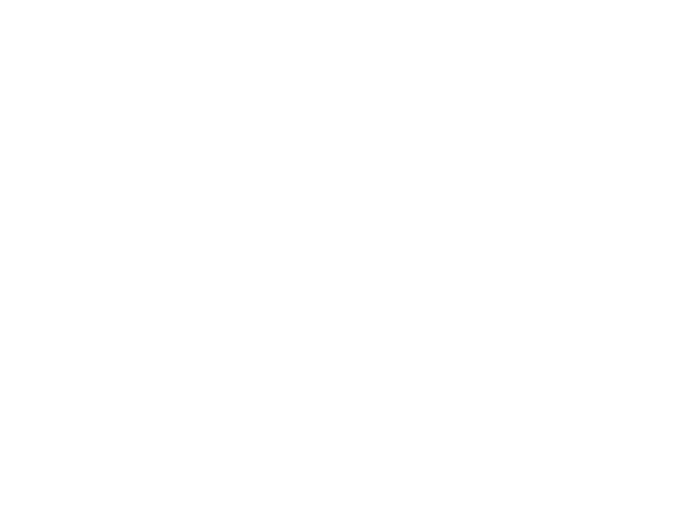
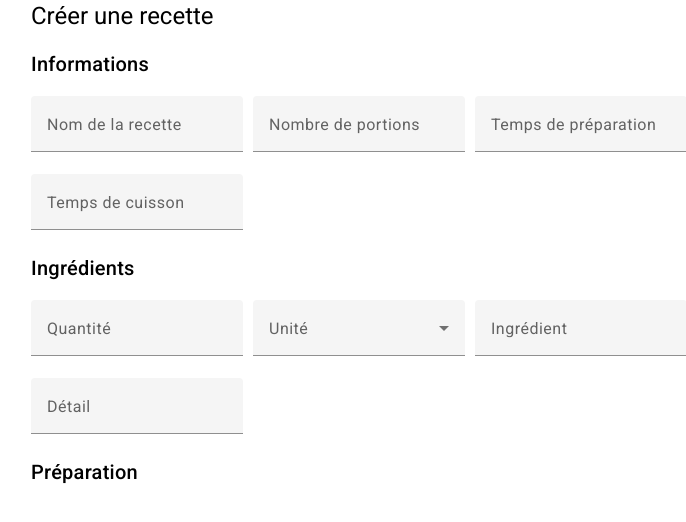
Before and after one commit to mbelair/recette, an Angular app in the folder recette/: page /create-recette in a window 1280 px wide. Before the commit this address led to /. Shown: the top 522 px of the page, without its empty margins (225-911 px from the left). Built offline with nearby package versions, Linux system fonts and the light colour scheme.

Commit message:
more progress

```diff
--- a/recette/src/app/app.routes.ts
+++ b/recette/src/app/app.routes.ts
@@ -4,4 +4,6 @@ export const routes: Routes = [
     { path: '', redirectTo: '/recette', pathMatch: 'full' },
     { path: 'recette', loadComponent: () => import('./recette/recette.component').then(mod => mod.RecetteComponent) },
     { path: 'recette-detail/:id', loadComponent: () => import('./recette-detail/recette-detail.component').then(mod => mod.RecetteDetailComponent) },
+    { path: 'create-recette', loadComponent: () => import('./create-recette/create-recette.component').then(mod => mod.CreateRecetteComponent) },
+
 ];
--- /dev/null
+++ b/recette/src/app/create-recette-ingredient/create-recette-ingredient.component.html
@@ -0,0 +1,34 @@
+<mat-form-field>
+    <mat-label>Quantité</mat-label>
+    <input matInput type="number">
+</mat-form-field>
+<mat-form-field>
+    <mat-label>Unité</mat-label>
+    <mat-select>
+        <mat-optgroup label="Volume">
+            <mat-option value="one">tasse</mat-option>
+            <mat-option value="two">cuillère à soupe</mat-option>
+            <mat-option value="two">cuillère à thé</mat-option>
+            <mat-option value="two">mL</mat-option>
+        </mat-optgroup>
+        <mat-optgroup label="Poids">
+            <mat-option value="two">g</mat-option>
+            <mat-option value="two">lb</mat-option>
+        </mat-optgroup>
+        <mat-option value="two">Unité</mat-option>
+    </mat-select>
+</mat-form-field>
+<mat-form-field>
+    <mat-label>Ingrédient</mat-label>
+    <input #input [matAutocomplete]="auto" matInput [formControl]="inputCtrl" />
+    <mat-autocomplete #auto="matAutocomplete">
+        @for (ingredient of filteredIngredients | async; track ingredient) {
+        <mat-option [value]="ingredient">{{ingredient}}</mat-option>
+        }
+    </mat-autocomplete>
+</mat-form-field>
+<mat-form-field>
+    <mat-label>Détail</mat-label>
+    <input matInput />
+
+</mat-form-field>
--- /dev/null
+++ b/recette/src/app/create-recette-ingredient/create-recette-ingredient.component.scss
@@ -0,0 +1,3 @@
+mat-form-field {
+    margin-right: 10px;
+}
--- /dev/null
+++ b/recette/src/app/create-recette-ingredient/create-recette-ingredient.component.ts
@@ -0,0 +1,37 @@
+import { CommonModule } from '@angular/common';
+import { Component } from '@angular/core';
+import { FormControl, ReactiveFormsModule } from '@angular/forms';
+import { MatAutocompleteModule } from '@angular/material/autocomplete';
+import { MatFormFieldModule } from '@angular/material/form-field';
+import { MatInputModule } from '@angular/material/input';
+import { MatSelectModule } from '@angular/material/select';
+import { Observable, map, startWith } from 'rxjs';
+
+
+
+@Component({
+  selector: 'app-create-recette-ingredient',
+  standalone: true,
+  imports: [MatFormFieldModule, MatAutocompleteModule, CommonModule, ReactiveFormsModule, MatInputModule, MatSelectModule],
+  templateUrl: './create-recette-ingredient.component.html',
+  styleUrl: './create-recette-ingredient.component.scss'
+})
+export class CreateRecetteIngredientComponent {
+  filteredIngredients: Observable<string[]>;
+  inputCtrl = new FormControl('');
+  ingredients: string[] = [];
+  allIngredients: string[] = ['Pomme', 'Citron', 'Lime', 'Orange', 'Fraise'];
+
+  constructor() {
+    this.filteredIngredients = this.inputCtrl.valueChanges.pipe(
+      startWith(null),
+      map((ingredient: string | null) => (ingredient ? this._filter(ingredient) : this.allIngredients.slice())),
+    );
+  }
+
+  private _filter(value: string): string[] {
+    const filterValue = value.toLowerCase();
+
+    return this.allIngredients.filter(ingredient => ingredient.toLowerCase().includes(filterValue));
+  }
+}
--- /dev/null
+++ b/recette/src/app/create-recette/create-recette.component.html
@@ -0,0 +1,21 @@
+<h1>Créer une recette</h1>
+<h2>Informations</h2>
+<mat-form-field>
+    <mat-label>Nom de la recette</mat-label>
+    <input matInput />
+</mat-form-field>
+<mat-form-field>
+    <mat-label>Nombre de portions</mat-label>
+    <input matInput />
+</mat-form-field>
+<mat-form-field>
+    <mat-label>Temps de préparation</mat-label>
+    <input matInput />
+</mat-form-field>
+<mat-form-field>
+    <mat-label>Temps de cuisson</mat-label>
+    <input matInput />
+</mat-form-field>
+<h2>Ingrédients</h2>
+<app-create-recette-ingredient></app-create-recette-ingredient>
+<h2>Préparation</h2>
--- /dev/null
+++ b/recette/src/app/create-recette/create-recette.component.scss
@@ -0,0 +1,3 @@
+mat-form-field {
+    margin-right: 10px;
+}
--- a/recette/src/app/ingredients-chip-autocomplete/ingredients-chip-autocomplete.component.html
+++ b/recette/src/app/ingredients-chip-autocomplete/ingredients-chip-autocomplete.component.html
@@ -1,6 +1,5 @@
 <form>
     <mat-form-field>
-        <mat-label>{{text}}</mat-label>
         <mat-chip-grid #chipGrid>
             @for (ingredient of ingredients; track ingredient) {
             <mat-chip-row (removed)="remove(ingredient)">
@@ -11,8 +10,8 @@
             </mat-chip-row>
             }
         </mat-chip-grid>
-        <input #input [formControl]="inputCtrl" [matChipInputFor]="chipGrid" [matAutocomplete]="auto"
-            (matChipInputTokenEnd)="add($event)" />
+        <input #input [placeholder]="text" [formControl]="inputCtrl" [matChipInputFor]="chipGrid"
+            [matAutocomplete]="auto" (matChipInputTokenEnd)="add($event)" />
         <mat-autocomplete #auto="matAutocomplete" (optionSelected)="selected($event)">
             @for (ingredient of filteredIngredients | async; track ingredient) {
             <mat-option [value]="ingredient">{{ingredient}}</mat-option>
--- a/recette/src/app/recette-filtres/recette-filtres.component.html
+++ b/recette/src/app/recette-filtres/recette-filtres.component.html
@@ -24,6 +24,15 @@
                         Type de repas
                     </mat-panel-title>
                 </mat-expansion-panel-header>
+                <section [formGroup]="mealType">
+                    <p><mat-checkbox formControlName="accompagnement">Accompagnement</mat-checkbox></p>
+                    <p><mat-checkbox formControlName="collation">Collation</mat-checkbox></p>
+                    <p><mat-checkbox formControlName="dejeuner">Déjeuner & brunch</mat-checkbox></p>
+                    <p><mat-checkbox formControlName="dessert">Dessert</mat-checkbox></p>
+                    <p><mat-checkbox formControlName="entree">Entrée</mat-checkbox></p>
+                    <p><mat-checkbox formControlName="diner">Dîner</mat-checkbox></p>
+                    <p><mat-checkbox formControlName="platPrincipal">Plat principal</mat-checkbox></p>
+                </section>
             </mat-expansion-panel>
             <mat-expansion-panel hideToggle>
                 <mat-expansion-panel-header>
@@ -31,6 +40,11 @@
                         Temps total
                     </mat-panel-title>
                 </mat-expansion-panel-header>
+                <section [formGroup]="totalTime">
+                    <p><mat-checkbox formControlName="less30">Inférieur à 30 minutes</mat-checkbox></p>
+                    <p><mat-checkbox formControlName="from30to60">De 30 à 60 minutes</mat-checkbox></p>
+                    <p><mat-checkbox formControlName="more60">Supérieur à 60 minutes</mat-checkbox></p>
+                </section>
             </mat-expansion-panel>
             <mat-expansion-panel hideToggle>
                 <mat-expansion-panel-header>
--- a/recette/src/app/recette-filtres/recette-filtres.component.ts
+++ b/recette/src/app/recette-filtres/recette-filtres.component.ts
@@ -1,90 +1,44 @@
 import { CommonModule } from '@angular/common';
-import { Component, ElementRef, OnInit, ViewChild, inject } from '@angular/core';
-import { FormControl, ReactiveFormsModule } from '@angular/forms';
-import { MatAutocompleteModule, MatAutocompleteSelectedEvent } from '@angular/material/autocomplete';
+import { Component } from '@angular/core';
+import { FormBuilder, ReactiveFormsModule } from '@angular/forms';
+import { MatAutocompleteModule } from '@angular/material/autocomplete';
 import { MatButtonModule } from '@angular/material/button';
-import { MatChipInputEvent, MatChipsModule } from '@angular/material/chips';
+import { MatCheckboxModule } from '@angular/material/checkbox';
+import { MatChipsModule } from '@angular/material/chips';
 import { MatDialogModule } from '@angular/material/dialog';
 import { MatExpansionModule } from '@angular/material/expansion';
+import { MatIconModule } from '@angular/material/icon';
 import { MatInputModule } from '@angular/material/input';
-import { Observable, map, startWith } from 'rxjs';
-import { COMMA, ENTER } from '@angular/cdk/keycodes';
-import { LiveAnnouncer } from '@angular/cdk/a11y';
-import { MatIconModule } from '@angular/material/icon';
 import { IngredientsChipAutocompleteComponent } from '../ingredients-chip-autocomplete/ingredients-chip-autocomplete.component';
-
 
 @Component({
   selector: 'app-recette-filtres',
   standalone: true,
-  imports: [MatDialogModule, MatButtonModule, MatExpansionModule, MatAutocompleteModule, CommonModule, MatInputModule, ReactiveFormsModule, MatChipsModule, MatIconModule, IngredientsChipAutocompleteComponent],
+  imports: [MatDialogModule, MatButtonModule, MatCheckboxModule, MatExpansionModule, MatAutocompleteModule, CommonModule, MatInputModule, ReactiveFormsModule, MatChipsModule, MatIconModule, IngredientsChipAutocompleteComponent],
   templateUrl: './recette-filtres.component.html',
   styleUrl: './recette-filtres.component.scss'
 })
 export class RecetteFiltresComponent {
-  separatorKeysCodes: number[] = [ENTER];
 
-  includeCtr = new FormControl('');
-  excludeCtr = new FormControl('');
-  filteredFruits: Observable<string[]>;
-  fruits: string[] = [];
-  allIngredients: string[] = ['Pomme', 'Citron', 'Lime', 'Orange', 'Fraise'];
+  mealType = this._formBuilder.group({
+    accompagnement: false,
+    collation: false,
+    dejeuner: false,
+    dessert: false,
+    entree: false,
+    diner: false,
+    platPrincipal: false,
+  });
 
-  @ViewChild('includeInput')
-  includeInput!: ElementRef<HTMLInputElement>;
+  totalTime = this._formBuilder.group({
+    less30: false,
+    from30to60: false,
+    more60: false,
+  });
 
-  @ViewChild('excludeInput')
-  excludeInput!: ElementRef<HTMLInputElement>;
+  constructor(private _formBuilder: FormBuilder) {
+
+  }
 
 
-  constructor() {
-    this.filteredFruits = this.includeCtr.valueChanges.pipe(
-      startWith(null),
-      map((fruit: string | null) => (fruit ? this._filter(fruit) : this.allIngredients.slice())),
-    );
-
-    this.filteredFruits = this.excludeCtr.valueChanges.pipe(
-      startWith(null),
-      map((fruit: string | null) => (fruit ? this._filter(fruit) : this.allIngredients.slice())),
-    );
-  }
-
-  add(event: MatChipInputEvent, formControl: FormControl): void {
-    const value = (event.value || '').trim();
-    if (!this.allIngredients.includes(value)) {
-      return;
-    }
-    // Add our fruit
-    if (value) {
-      this.fruits.push(value);
-    }
-
-    // Clear the input value
-    event.chipInput!.clear();
-
-    formControl.setValue(null);
-  }
-
-  remove(fruit: string): void {
-    const index = this.fruits.indexOf(fruit);
-
-    if (index >= 0) {
-      this.fruits.splice(index, 1);
-    }
-  }
-
-  selected(event: MatAutocompleteSelectedEvent): void {
-    this.fruits.push(event.option.viewValue);
-    this.includeInput.nativeElement.value = '';
-    this.excludeInput.nativeElement.value = '';
-    this.includeCtr.setValue(null);
-    this.excludeCtr.setValue(null);
-  }
-
-  private _filter(value: string): string[] {
-    const filterValue = value.toLowerCase();
-
-    return this.allIngredients.filter(fruit => fruit.toLowerCase().includes(filterValue));
-  }
-
 }
```
Also changed, not shown: recette/src/app/create-recette/create-recette.component.ts (added, +17 -0 lines), 2 other files (tests, documents, lock files or other folders).
